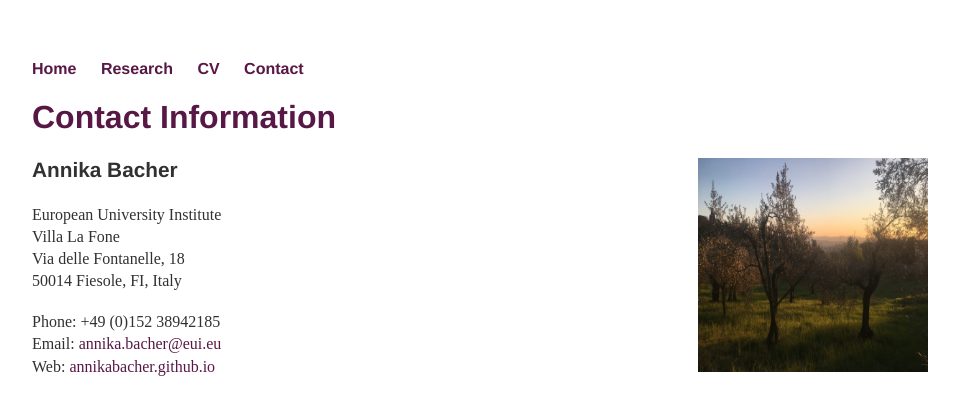
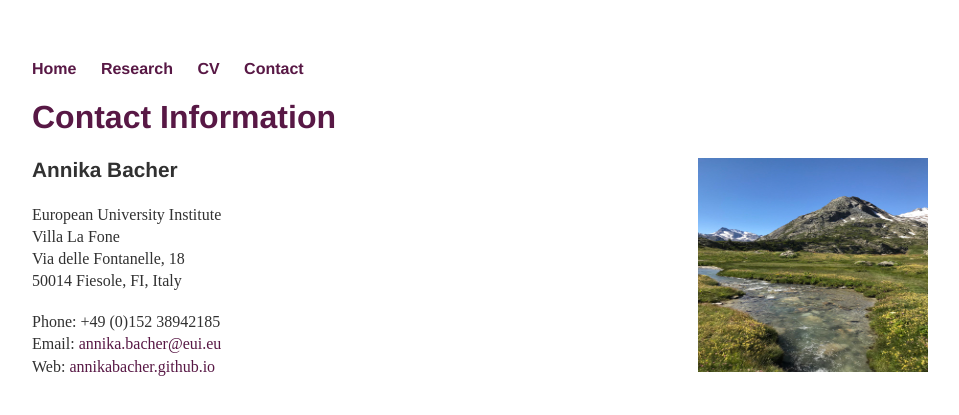
Before and after one commit to annikabacher/annikabacher.github.io, a Jekyll site: the page built from contact/index.html, in a window 1280 px wide. Shown: the top 415 px of the page, without its empty margins (160-1119 px from the left). Built offline with Jekyll 4.4.1, drawn with Linux system fonts in a browser that asks for light colours.

Commit message:
change picture

```diff
--- a/contact/index.html
+++ b/contact/index.html
@@ -4,7 +4,7 @@ title: Contact Information
 ---
 	<h1>{{ page.title }}</h1>
 
-	<h3><img src="badiagarden.jpg" alt="Smiley face" style="float:right;width:230px;height:214px;">Annika Bacher</h3>
+	<h3><img src="valdaosta.jpg" alt="Smiley face" style="float:right;width:230px;height:214px;">Annika Bacher</h3>
 
 
 	<p> <small> European University Institute <br>
```
